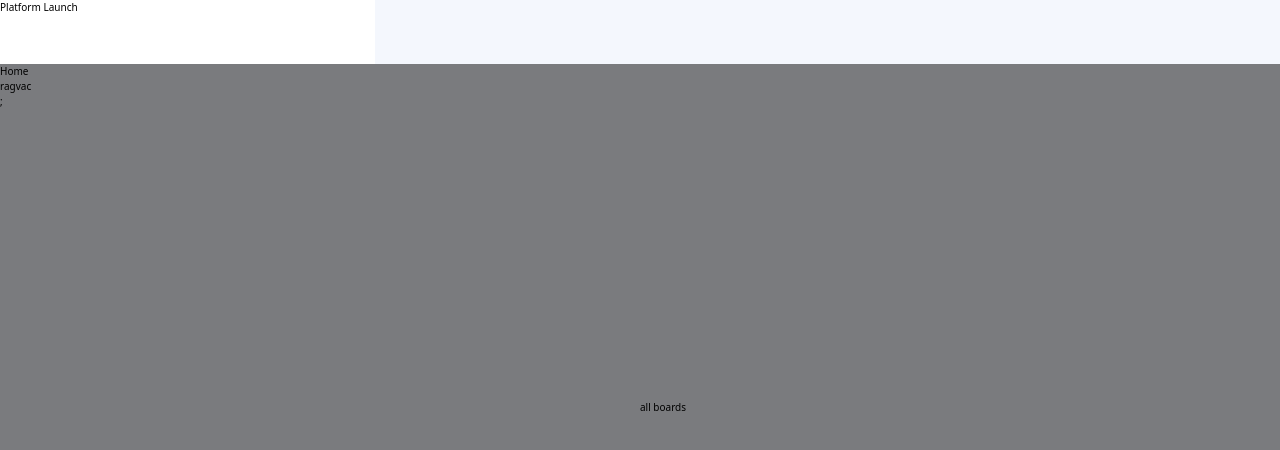
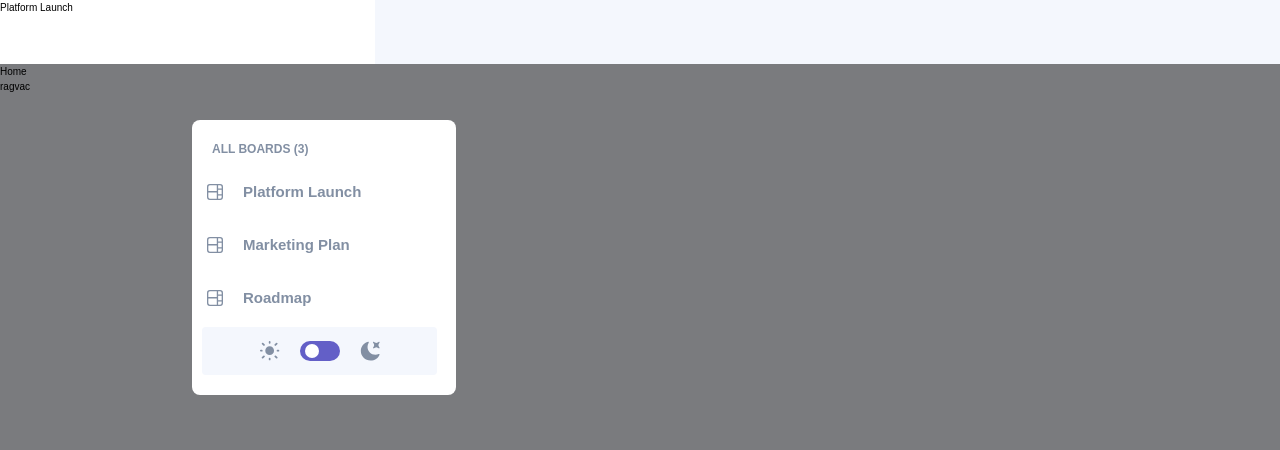
Before and after one commit to marriamdd/task_manager, a React (Vite) app: page / in a window 1280 px wide. Both pictures are taken after a click on the element "Platform Launch". Shown: the top 450 px of the page. Built offline with nearby package versions, Linux system fonts and the light colour scheme.

Commit message:
feat:change andpoiunt deppend on click from allboards

```diff
--- a/src/App.tsx
+++ b/src/App.tsx
@@ -1,46 +1,42 @@
-import { RouterProvider, createBrowserRouter } from "react-router-dom";
-import "./App.css";
-import BoardPage from "./pages/BoardPage";
-import Home from "./pages/Home";
-import { createContext, useState } from "react";
+import React, { createContext, useState } from "react";
+import { BrowserRouter as Router, Routes, Route } from "react-router-dom";
 import Data from "./data.json";
 import { IData } from "./dataTypes";
 import Header from "./components/Header";
 import AllBoards from "./components/AllBoardsModal";
+import BoardPage from "./pages/BoardPage";
+import Home from "./pages/Home";
 
 export interface IContext {
   darkMode: boolean;
   setDarkMode: React.Dispatch<React.SetStateAction<boolean>>;
-  jsonBoards: IData[];
-  setJsonBoards: React.Dispatch<React.SetStateAction<IData[]>>;
+  jsonBoards: IData;
+  setJsonBoards: React.Dispatch<React.SetStateAction<IData>>;
   showAllBoards: boolean;
   setShowAllBoards: React.Dispatch<React.SetStateAction<boolean>>;
+  boardName: string;
+  setBoardName: React.Dispatch<React.SetStateAction<string>>;
 }
+
 export const Context = createContext<IContext>({
   darkMode: false,
   setDarkMode: () => {},
-  jsonBoards: [],
+  jsonBoards: { boards: [] },
   setJsonBoards: () => {},
   showAllBoards: false,
   setShowAllBoards: () => {},
+  boardName: "",
+  setBoardName: () => {},
 });
+
 function App() {
   const [darkMode, setDarkMode] = useState(
     localStorage.getItem("mode") === "dark"
   );
-  const [jsonBoards, setJsonBoards] = useState<IData[]>([Data]);
+  const [jsonBoards, setJsonBoards] = useState<IData>(Data);
   const [showAllBoards, setShowAllBoards] = useState(false);
-  console.log(jsonBoards);
-  const router = createBrowserRouter([
-    {
-      path: "/",
-      element: <Home />,
-    },
-    {
-      path: `/:boardName`,
-      element: <BoardPage />,
-    },
-  ]);
+  const [boardName, setBoardName] = useState("");
+  console.log(darkMode);
   return (
     <Context.Provider
       value={{
@@ -50,11 +46,18 @@ function App() {
         setJsonBoards,
         showAllBoards,
         setShowAllBoards,
+        boardName,
+        setBoardName,
       }}
     >
-      <Header />
-      <AllBoards />
-      <RouterProvider router={router} />;
+      <Router>
+        <Header />
+        <AllBoards />
+        <Routes>
+          <Route path="/" element={<Home />} />
+          <Route path="/:boardName" element={<BoardPage />} />
+        </Routes>
+      </Router>
     </Context.Provider>
   );
 }
--- a/src/components/AllBoardsModal.tsx
+++ b/src/components/AllBoardsModal.tsx
@@ -1,18 +1,26 @@
 import { useContext } from "react";
 import { Context } from "../App";
 import ReactDOM from "react-dom";
+import BoardsRendering from "./BardsRendering";
+import ToggleMode from "./ToggleMode";
 
 function AllBoards() {
-  const { showAllBoards } = useContext(Context);
+  const { showAllBoards, jsonBoards } = useContext(Context);
   const portalContainer = document.getElementById("portal") as Element;
   if (!showAllBoards) {
     return null;
   }
 
   return ReactDOM.createPortal(
-    <div className="relative">
+    <div className="relative ">
       <div className="bg-[#000] fixed top-[6.4rem] left-0 right-0 bottom-0 opacity-[0.5] z-10"></div>
-      <div className="fixed top-[50%] left-[50%]  z-10">all boards</div>
+      <div className="fixed top-[15%] left-[15%]  z-10 w-[26.4rem] bg-contentLight py-[1rem] rounded-[0.8rem]">
+        <div className=" h-[100%]">
+          <h2 className="text-medium_Grey my-[1rem] mx-[2rem] text-[1.2rem] font-[700]">{`ALL BOARDS (${jsonBoards.boards.length})`}</h2>
+          <BoardsRendering />
+          <ToggleMode />
+        </div>
+      </div>
     </div>,
     portalContainer
   );
--- /dev/null
+++ b/src/components/BardsRendering.tsx
@@ -0,0 +1,37 @@
+import React, { useContext } from "react";
+import BoardIcon from "../assets/icon-board.svg";
+import { Link } from "react-router-dom";
+import { Context } from "../App";
+
+function BoardsRendering() {
+  const { jsonBoards, boardName } = useContext(Context);
+
+  return (
+    <>
+      {jsonBoards.boards.map((board, index) => (
+        <div
+          style={{ borderRadius: "0px 100px 100px 0px" }}
+          className={`flex gap-[2rem] mb-[0.5rem] w-[24rem] h-[4.8rem] font-[700] text-[1.5rem]  py-[1rem] px-[1.5rem] items-center
+            ${
+              boardName === board.name
+                ? "bg-purple text-[#FFF] "
+                : "text-medium_Grey"
+            }
+           `}
+          key={index}
+        >
+          <img
+            className="w-[1.6rem] h-[1.6rem]"
+            src={BoardIcon}
+            alt="BoardIcon"
+          />
+          <Link to={`/${board.name}`}>
+            <h2>{board.name}</h2>
+          </Link>
+        </div>
+      ))}
+    </>
+  );
+}
+
+export default BoardsRendering;
--- a/src/components/ToggleMode.tsx
+++ b/src/components/ToggleMode.tsx
@@ -8,17 +8,20 @@ const ToggleMode: React.FC = () => {
   useEffect(() => {
     localStorage.setItem("mode", darkMode ? "dark" : "light");
   }, [darkMode]);
+
   return (
-    <div className="w-[23.5rem] h-[4.8rem] bg-lightBG flex justify-center gap-[2rem] items-center ">
+    <div className="w-[23.5rem] h-[4.8rem] rounded-md ml-[1rem] mb-[1rem] bg-lightBG dark:bg-darkBG flex justify-center gap-[2rem] items-center ">
       <img className="w-[2rem] h-[2rem]" src={Sun} alt="sun_icon" />
       <div
-        className="w-[4rem] h-[2rem] rounded-[1.2rem] bg-[#635FC7] flex flex-row items-center px-[0.5rem]"
-        onClick={() => setDarkMode(!darkMode)}
+        className="w-[4rem] h-[2rem] rounded-[1.2rem] bg-purple flex flex-row items-center px-[0.5rem]"
+        onClick={() => {
+          setDarkMode(!darkMode);
+        }}
       >
         <div
-          className={`w-[1.4rem] h-[1.4rem] bg-white rounded-xl ml-[${
-            darkMode ? "1.5rem" : "0"
-          }] transition-all duration-500 ease`}
+          className={`w-[1.4rem] h-[1.4rem] bg-white rounded-xl ${
+            darkMode ? "ml-[1.5rem] " : "ml-[0rem]"
+          } transition-all duration-500 ease`}
         ></div>
       </div>
       <img className="w-[2rem] h-[2rem]" src={Moon} alt="moon_icon" />
--- a/src/index.css
+++ b/src/index.css
@@ -1,10 +1,16 @@
 @tailwind base;
 @tailwind components;
 @tailwind utilities;
-
+@import url("https://fonts.googleapis.com/css2?family=Plus+Jakarta+Sans:ital,wght@0,200..800;1,200..800&display=swap");
+* {
+  margin: 0;
+  padding: 0;
+  box-sizing: border-box;
+}
 html {
   font-size: 62.5%;
   background-color: #f4f7fd;
+  font-family: "Plus Jakarta Sans", sans-serif;
 }
 
 .light {
--- a/src/pages/BoardPage.tsx
+++ b/src/pages/BoardPage.tsx
@@ -1,6 +1,15 @@
-import React from "react";
+import { useContext } from "react";
+import { useParams } from "react-router-dom";
+import { Context } from "../App";
 
 function BoardPage() {
+  const { boardName } = useParams();
+  console.log(boardName);
+  const { setBoardName } = useContext(Context);
+  if (boardName) {
+    setBoardName(boardName);
+  }
+
   return <div>BoardPage</div>;
 }
 
--- a/tailwind.config.js
+++ b/tailwind.config.js
@@ -5,10 +5,12 @@ export default {
   theme: {
     extend: {
       colors: {
-        lightBG: "var(--background)",
-        darkBG: "var(--background)",
+        lightBG: "#F4F7FD",
+        darkBG: "#2B2C37",
         contentLight: "#fff",
         contentDark: "var(--background)",
+        purple: "#635FC7",
+        medium_Grey: "#828FA3",
       },
     },
   },
```
Also changed, not shown: src/dataTypes.ts (+8 -8 lines).
